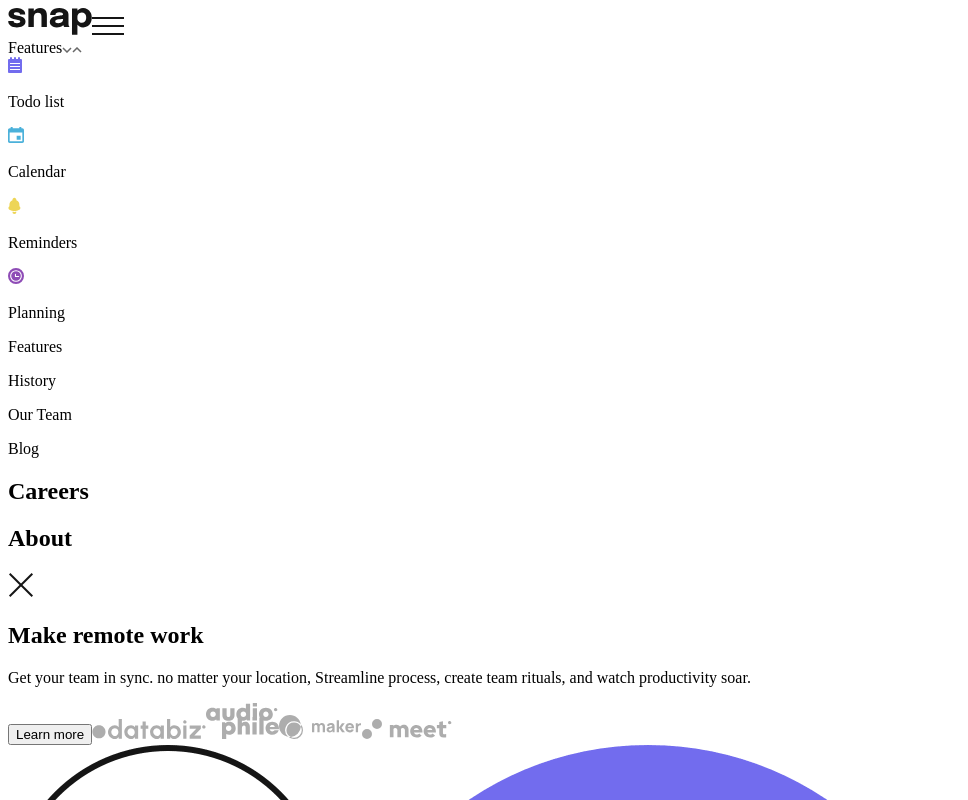
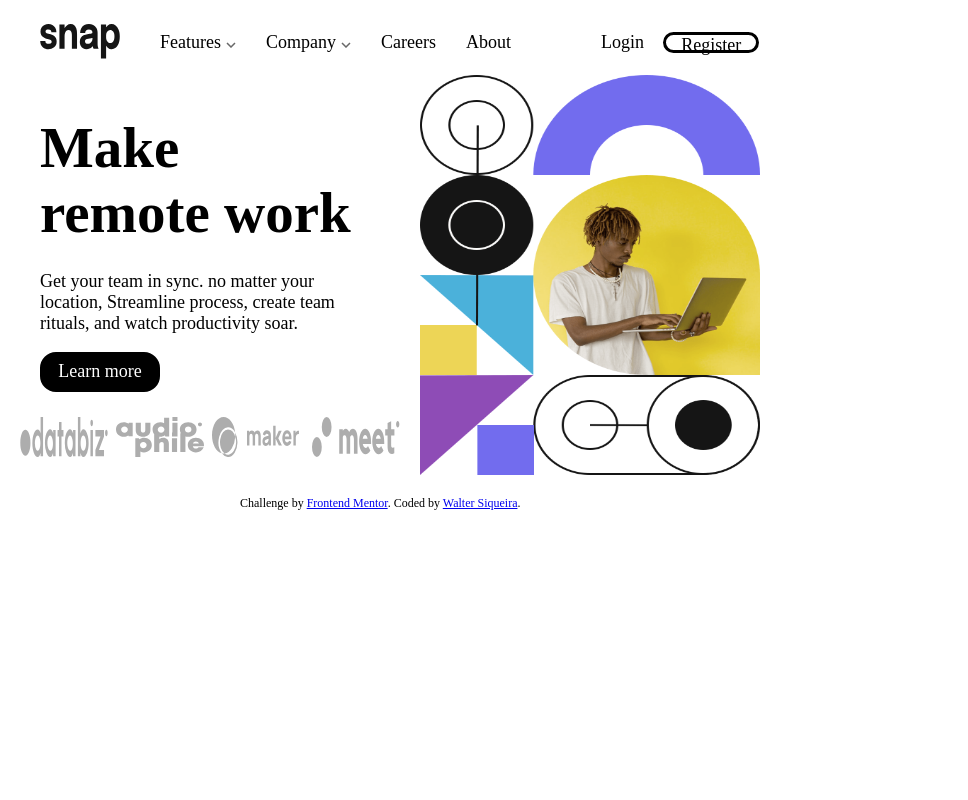
Before and after one commit to WalterSiqueira/loopstodios_landing_page, a React app in the folder intro-section/: page / in a window 768 px wide. Shown: the top 800 px of the page, 968 px wide, since content can reach past the window. Built offline with nearby package versions, Linux system fonts and the light colour scheme.

Commit message:
v0.1.2 tablet ready

```diff
--- a/intro-section/src/Assets/scss/tablet.scss
+++ b/intro-section/src/Assets/scss/tablet.scss
@@ -0,0 +1,175 @@
+@media screen and (min-width: 481px) and (max-width: 800px) {
+    * {
+        padding: 0;
+        margin: 0;
+        font-size: 12px;
+        font-family: Epilogue;
+    }
+    .root {
+        width: 100%;
+        height: 100%;
+    }
+        .main_block {
+            width: 100%;
+            height: 100%;
+            display: grid;
+            grid-template-areas:
+                'head head head'
+                'content content content'
+                'bottom bottom bottom';
+            grid-template-columns: 266px 266px 268px;
+            grid-template-rows: 70px 400px 50px;
+            grid-row-gap: 5px;
+        }
+            .head_block {
+                width: 100%;
+                margin: 0;
+                grid-area: head;
+                display: flex;
+                flex-flow: row wrap;
+            }
+                .navigation_block {
+                    width: 80%;
+                    height: 70px;
+                    display: flex;
+                    flex-flow: row wrap;
+                }
+                    .features_block {
+                        padding: 5% 0 0 0;
+                        margin: 0 30px 0 0;
+
+                    }
+                        .features_drop {
+                            font-size: 18px;
+
+                        }
+                        .arrowUp {
+                            display: none;
+                            margin: 0 0 0 5px;
+                        }
+                        .arrowDown {
+                            margin: 0 0 0 5px;
+                        }
+                        .content_feature {
+                            display: none;
+                        }
+                        .close {
+                            display: none;
+                        }
+                    .company_block {
+                        padding: 5% 0 0 0;
+                        margin: 0 30px 0 0;
+                    }
+                        .company_drop {
+                            font-size: 18px;
+                        }
+                        .content_company {
+                            display: none;
+                        }
+                    .careers {
+                        margin: 5% 30px 0 0;
+                        font-size: 18px;
+                        font-weight: 500;
+                    }
+                    .about {
+                        margin: 5% 90px 0 0;
+                        font-size: 18px;
+                        font-weight: 500;
+                    }
+                    .loginbtn {
+                        background-color: white;
+                        border: none;
+                        margin: 5% 3% 3% 0;
+                        font-size: 18px;
+                    }
+                    .registerbtn {
+                        font-size: 18px;
+                        width: 15%;
+                        height: 30%;
+                        background-color: white;
+                        border: solid black;
+                        border-radius: 3vh;
+                        margin: 5% 0 0 0;
+                        padding: 0;
+                    }
+                .logo_head {
+                    width: 10%;
+                    height: 50%;
+                    margin:  3% 5% 5% 5%;
+                }
+                .menu_head {
+                    display: none;
+                }
+            .content_block {
+                grid-area: content;
+                display: grid;
+                grid-template-areas:
+                    'text image'
+                    'text image';
+                grid-template-columns: 4fr 4fr;
+                grid-template-rows: 4fr 4fr;
+            }
+                .text_content {
+                    grid-area: text;
+                    display: flex;
+                    flex-flow: row wrap;
+                }
+                    .title_content {
+                        width: 80%;
+                        margin: 10% 0 0 10%;
+                        font-size: 57px;
+                        text-align: left;
+                    }
+                    .subP_content {
+                        width: 80%;
+                        margin: 2% 0 0 10%;
+                        font-size: 18px;
+                        text-align: left;
+                    }
+                    .learnmore_content {
+                        width: 50%;
+                        height: 10%;
+                        background-color: black;
+                        color: white;
+                        border: solid black;
+                        border-radius: 2vh;
+                        margin: 0 60% 0 10%;
+                        font-size: 18px;
+                    }
+                    .databiz_img {
+                        width: 22%;
+                        height: 10%;
+                        margin: 2% 2% 0 5%;
+                    }
+                    .audiophile_img {
+                        width: 22%;
+                        height: 10%;
+                        margin: 2% 2% 0 0;
+                    }
+                    .maker_img {
+                        width: 22%;
+                        height: 10%;
+                        margin: 2% 3% 0 0;
+                    }
+                    .meet_img {
+                        width: 22%;
+                        height: 10%;
+                        margin: 2% 0 0 0;
+                    }
+                .image_content {
+                    grid-area: image;
+                }
+                    .desktopHero_img {
+                        width: 85%;
+                        height: 100%;
+                        margin-left: 5%;
+
+                    }
+                    .mobileHero_img {
+                        display: none;
+                    }
+            .attribution {
+                grid-area: bottom;
+                margin: 2% 0 0 30%;
+            }
+}
--- a/intro-section/src/Components/head/navigation.js
+++ b/intro-section/src/Components/head/navigation.js
@@ -21,7 +21,9 @@ function Nav() {
             </div>
         </div>
         <div className='company_block'>
-          <span className='company_drop'>Features</span>
+          <span className='company_drop'>Company</span>
+          <img src={arrowDown} className='arrowDown' alt=''/>
+          <img src={arrowUp} className='arrowUp' alt=''/>
             <div className='content_company'>
               <p className='History'>History</p>
               <p className='OurTeam'>Our Team</p>
@@ -30,6 +32,8 @@ function Nav() {
         </div>
         <h2 className='careers'>Careers</h2>
         <h2 className='about'>About</h2>
+        <button className='loginbtn'>Login</button>
+        <button className='registerbtn'>Register</button>
         <img className='close' src={closeL} alt=''/>
       </nav>
     )
```
Also changed, not shown: intro-section/src/Page/Main.css, 1 other file.
